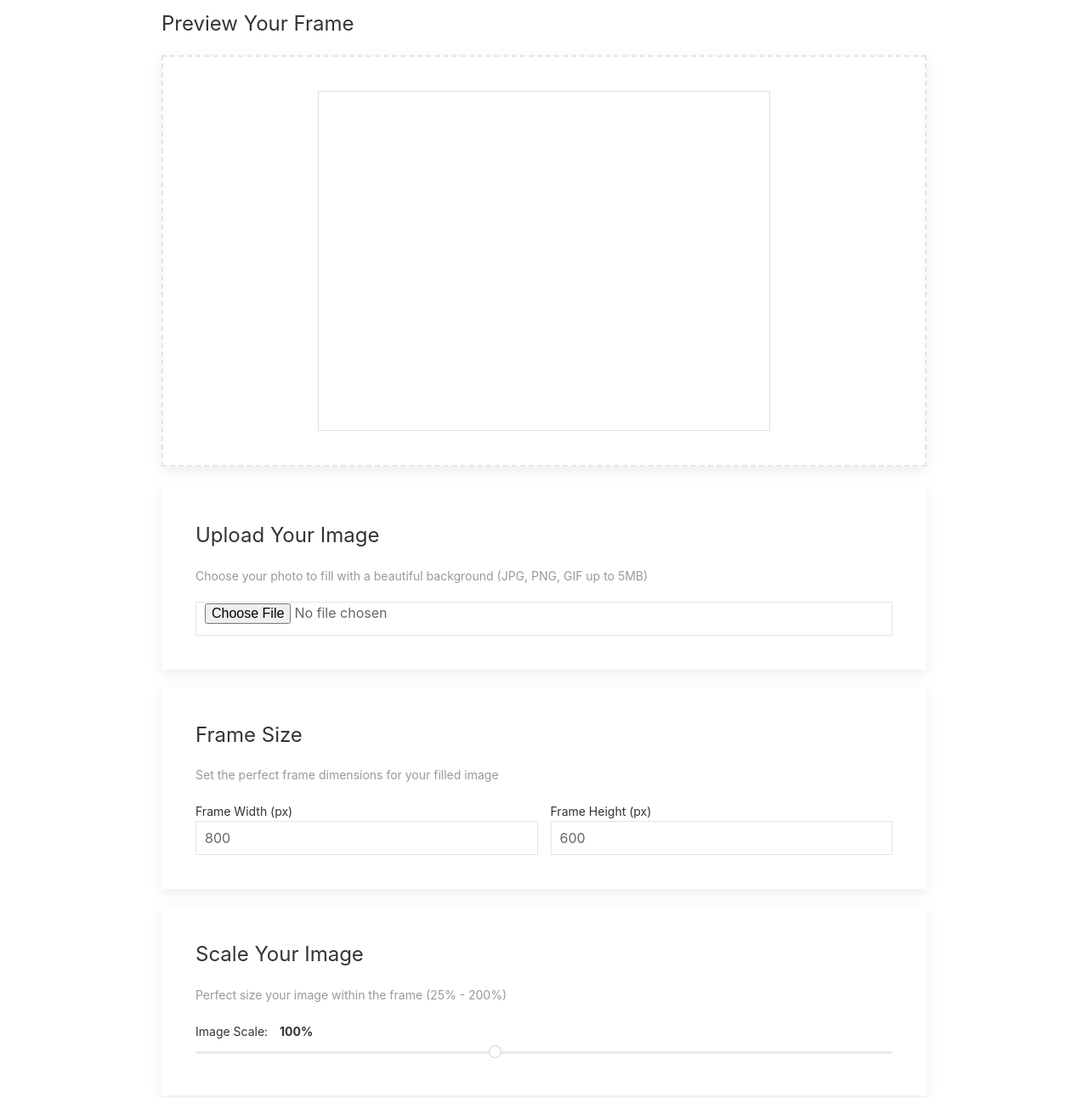
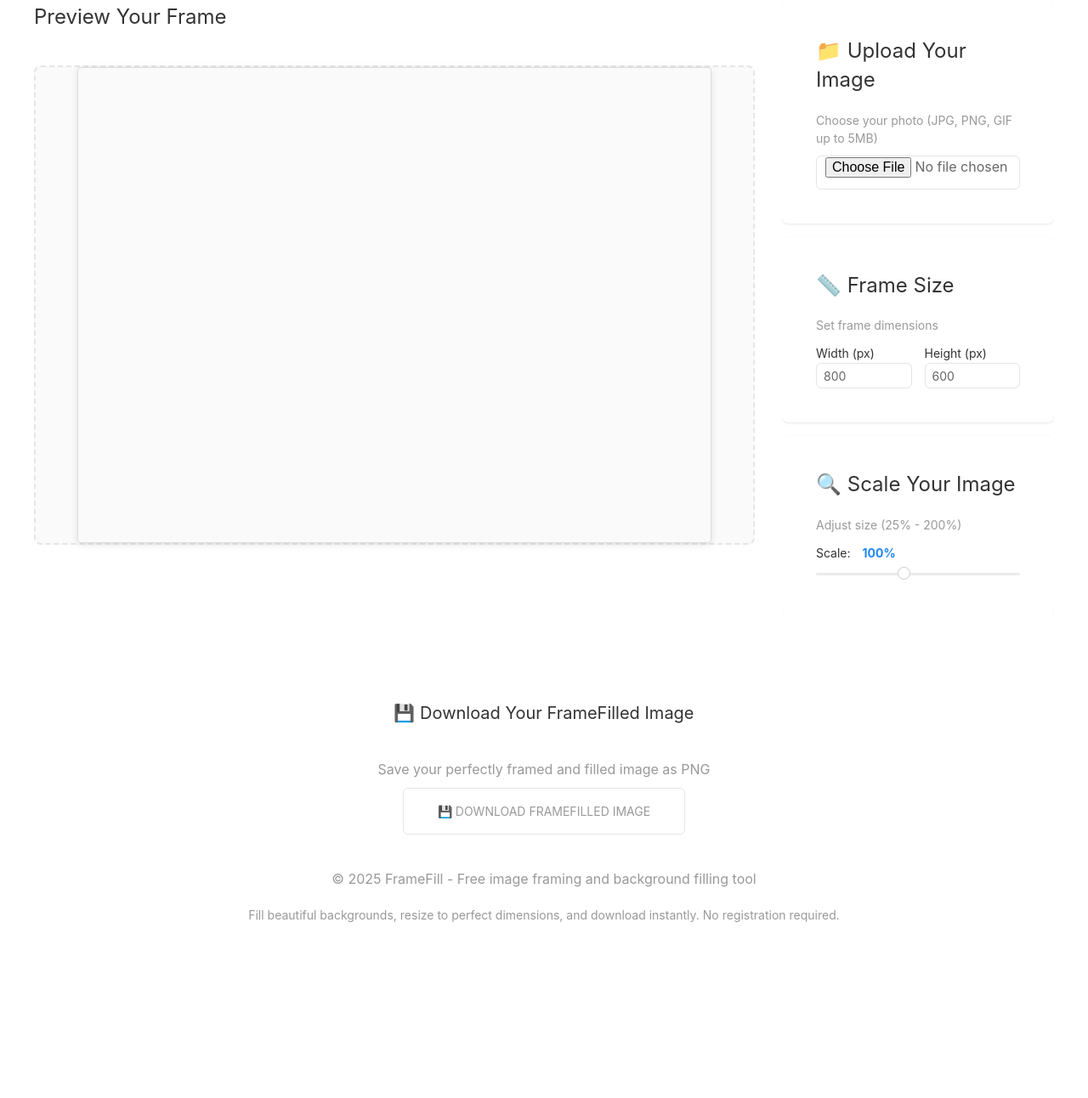
Before and after one commit to boostsir/FrameFill, a website: page src/index.html in a window 1280 px wide. Shown: the part 163-1455 px from the top of the page at 85% size. After the commit the page ends 1290 px from the top, so only its background shows below. Drawn offline with nearby package versions, Linux system fonts and the light colour scheme.

Commit message:
change layout

```diff
--- a/src/index.html
+++ b/src/index.html
@@ -50,107 +50,194 @@
     <title>FrameFill - Fill Beautiful Backgrounds & Resize Images Online Free</title>
     <link rel="stylesheet" href="https://cdn.jsdelivr.net/npm/uikit@3.17.11/dist/css/uikit.min.css" />
     <style>
+        /* Layout Container */
+        .app-layout {
+            display: flex;
+            gap: 2rem;
+            min-height: 80vh;
+            align-items: flex-start;
+        }
+
+        /* Preview Section (Left Side) */
+        .preview-section {
+            flex: 1;
+            min-width: 0; /* Allows flex item to shrink below content size */
+        }
+
         .preview-container {
-            min-height: 300px;
+            min-height: 400px;
             border: 2px dashed #e5e5e5;
             display: flex;
             align-items: center;
             justify-content: center;
-            margin-bottom: 20px;
+            background: #fafafa;
+            border-radius: 8px;
         }
 
         #preview-canvas {
             max-width: 100%;
-            max-height: 400px;
+            max-height: 70vh;
             border: 1px solid #ddd;
+            border-radius: 4px;
+            box-shadow: 0 2px 8px rgba(0,0,0,0.1);
         }
 
-        .control-section {
-            margin-bottom: 20px;
+        /* Controls Section (Right Side Sticky Sidebar) */
+        .controls-section {
+            width: 320px;
+            flex-shrink: 0;
+            position: sticky;
+            top: 2rem;
+            max-height: 90vh;
+            overflow-y: auto;
+        }
+
+        .control-card {
+            margin-bottom: 1rem;
+            border-radius: 8px;
+            box-shadow: 0 1px 3px rgba(0,0,0,0.1);
+        }
+
+        .control-card:last-child {
+            margin-bottom: 0;
         }
 
         .scale-display {
             margin-left: 10px;
             font-weight: bold;
+            color: #1e87f0;
         }
 
-        /* SEO and Accessibility improvements */
-        main {
-            min-height: 80vh;
+        /* Mobile Responsive - Stack vertically on small screens */
+        @media (max-width: 959px) {
+            .app-layout {
+                flex-direction: column;
+                gap: 1rem;
             }
 
-        section {
-            margin-bottom: 1.5rem;
+            .controls-section {
+                width: 100%;
+                position: static;
+                max-height: none;
+            }
+
+            .preview-container {
+                min-height: 300px;
+            }
+
+            #preview-canvas {
+                max-height: 50vh;
+            }
+        }
+
+        /* Tablet adjustments */
+        @media (max-width: 1199px) and (min-width: 960px) {
+            .controls-section {
+                width: 280px;
+            }
+        }
+
+        /* Header styling */
+        .app-header {
+            text-align: center;
+            margin-bottom: 2rem;
+        }
+
+        /* Enhanced form styling */
+        .uk-input, .uk-range {
+            border-radius: 6px;
+        }
+
+        .uk-button-primary {
+            border-radius: 6px;
+            transition: all 0.2s ease;
+        }
+
+        .uk-button-primary:hover {
+            transform: translateY(-1px);
+            box-shadow: 0 4px 12px rgba(30, 135, 240, 0.3);
+        }
+
+        /* Download Section */
+        .download-section {
+            padding-top: 2rem;
         }
     </style>
 </head>
 <body>
-    <main class="uk-container uk-container-small uk-margin-top" role="main">
-        <header>
-            <h1 class="uk-heading-medium uk-text-center">FrameFill</h1>
-            <p class="uk-text-center uk-text-muted uk-margin-small-top">Fill beautiful backgrounds and resize your images to perfect dimensions</p>
+    <main class="uk-container uk-container-large uk-margin-top" role="main">
+        <header class="app-header">
+            <h1 class="uk-heading-medium">FrameFill</h1>
+            <p class="uk-text-muted uk-margin-small-top">Fill beautiful backgrounds and resize your images to perfect dimensions</p>
         </header>
 
-        <!-- Preview Canvas -->
+        <div class="app-layout">
+            <!-- Preview Section (Left Side) -->
+            <div class="preview-section">
                 <section aria-label="Image Preview">
-            <h2 class="uk-h3 uk-margin-medium-top">Preview Your Frame</h2>
-            <div class="preview-container uk-card uk-card-default uk-card-body">
+                    <h2 class="uk-h3 uk-margin-medium-bottom">Preview Your Frame</h2>
+                    <div class="preview-container">
                         <canvas id="preview-canvas" width="800" height="600" aria-label="Preview of your image with filled background in custom frame size"></canvas>
                     </div>
                 </section>
+            </div>
 
+            <!-- Controls Section (Right Side Sticky Sidebar) -->
+            <div class="controls-section">
                 <!-- Image Upload -->
-        <section class="control-section uk-card uk-card-default uk-card-body" aria-label="Image Upload">
-            <h2 class="uk-card-title">Upload Your Image</h2>
-            <p class="uk-text-small uk-text-muted uk-margin-small-top">Choose your photo to fill with a beautiful background (JPG, PNG, GIF up to 5MB)</p>
-            <div class="uk-margin">
+                <section class="control-card uk-card uk-card-default uk-card-body" aria-label="Image Upload">
+                    <h3 class="uk-card-title uk-margin-small-bottom">📁 Upload Your Image</h3>
+                    <p class="uk-text-small uk-text-muted uk-margin-small-bottom">Choose your photo (JPG, PNG, GIF up to 5MB)</p>
                     <input class="uk-input" type="file" id="image-upload" accept="image/*" aria-label="Upload image to fill with background">
-            </div>
                 </section>
 
                 <!-- Output Size Controls -->
-        <section class="control-section uk-card uk-card-default uk-card-body" aria-label="Frame Dimensions">
-            <h2 class="uk-card-title">Frame Size</h2>
-            <p class="uk-text-small uk-text-muted uk-margin-small-top">Set the perfect frame dimensions for your filled image</p>
-            <div class="uk-grid-small" uk-grid>
+                <section class="control-card uk-card uk-card-default uk-card-body" aria-label="Frame Dimensions">
+                    <h3 class="uk-card-title uk-margin-small-bottom">📏 Frame Size</h3>
+                    <p class="uk-text-small uk-text-muted uk-margin-small-bottom">Set frame dimensions</p>
+                    <div class="uk-grid-small uk-margin-small-top" uk-grid>
                         <div class="uk-width-1-2">
-                    <label class="uk-form-label" for="width-input">Frame Width (px)</label>
-                    <input class="uk-input" type="number" id="width-input" value="800" min="100" max="2000" aria-label="Frame width in pixels">
+                            <label class="uk-form-label uk-text-small" for="width-input">Width (px)</label>
+                            <input class="uk-input uk-form-small" type="number" id="width-input" value="800" min="100" max="2000" aria-label="Frame width in pixels">
                         </div>
                         <div class="uk-width-1-2">
-                    <label class="uk-form-label" for="height-input">Frame Height (px)</label>
-                    <input class="uk-input" type="number" id="height-input" value="600" min="100" max="2000" aria-label="Frame height in pixels">
+                            <label class="uk-form-label uk-text-small" for="height-input">Height (px)</label>
+                            <input class="uk-input uk-form-small" type="number" id="height-input" value="600" min="100" max="2000" aria-label="Frame height in pixels">
                         </div>
                     </div>
                 </section>
 
                 <!-- Scale Control -->
-        <section class="control-section uk-card uk-card-default uk-card-body" aria-label="Image Scaling">
-            <h2 class="uk-card-title">Scale Your Image</h2>
-            <p class="uk-text-small uk-text-muted uk-margin-small-top">Perfect size your image within the frame (25% - 200%)</p>
-            <div class="uk-margin">
-                <label class="uk-form-label" for="scale-slider">Image Scale: <span id="scale-display" class="scale-display">100%</span></label>
+                <section class="control-card uk-card uk-card-default uk-card-body" aria-label="Image Scaling">
+                    <h3 class="uk-card-title uk-margin-small-bottom">🔍 Scale Your Image</h3>
+                    <p class="uk-text-small uk-text-muted uk-margin-small-bottom">Adjust size (25% - 200%)</p>
+                    <div class="uk-margin-small-top">
+                        <label class="uk-form-label uk-text-small" for="scale-slider">Scale: <span id="scale-display" class="scale-display">100%</span></label>
                         <input class="uk-range" type="range" id="scale-slider" min="25" max="200" step="5" value="100" aria-label="Scale image within frame from 25% to 200%">
                     </div>
                 </section>
 
                 <!-- Background Color -->
-        <section class="control-section uk-card uk-card-default uk-card-body" aria-label="Fill Settings">
-            <h2 class="uk-card-title">Fill Background</h2>
-            <p class="uk-text-small uk-text-muted uk-margin-small-top">Choose a beautiful color to fill your frame background</p>
-            <div class="uk-margin">
-                <label class="uk-form-label" for="bg-color">Fill Color</label>
+                <section class="control-card uk-card uk-card-default uk-card-body" aria-label="Fill Settings">
+                    <h3 class="uk-card-title uk-margin-small-bottom">🎨 Fill Background</h3>
+                    <p class="uk-text-small uk-text-muted uk-margin-small-bottom">Choose background color</p>
+                    <div class="uk-margin-small-top">
+                        <label class="uk-form-label uk-text-small" for="bg-color">Fill Color</label>
                         <input class="uk-input" type="color" id="bg-color" value="#ffffff" aria-label="Choose fill color for frame background">
                     </div>
                 </section>
+            </div>
+        </div>
 
-        <!-- Download -->
-        <section class="control-section uk-card uk-card-default uk-card-body" aria-label="Download Options">
-            <h2 class="uk-card-title">Download Your FrameFilled Image</h2>
-            <p class="uk-text-small uk-text-muted uk-margin-small-top">Save your perfectly framed and filled image as PNG</p>
-            <button class="uk-button uk-button-primary uk-width-1-1" id="download-btn" disabled aria-label="Download FrameFilled image as PNG file">
-                Download FrameFilled Image
+        <!-- Download Button (Bottom Center) -->
+        <section class="download-section uk-margin-large-top" aria-label="Download Options">
+            <div class="uk-text-center">
+                <h3 class="uk-h4 uk-margin-medium-bottom">💾 Download Your FrameFilled Image</h3>
+                <p class="uk-text-muted uk-margin-small-bottom">Save your perfectly framed and filled image as PNG</p>
+                <button class="uk-button uk-button-primary uk-button-large uk-border-rounded" id="download-btn" disabled aria-label="Download FrameFilled image as PNG file">
+                    💾 Download FrameFilled Image
                 </button>
+            </div>
         </section>
     </main>
 
```
Lines whose indentation alone changed are shown as unchanged.
